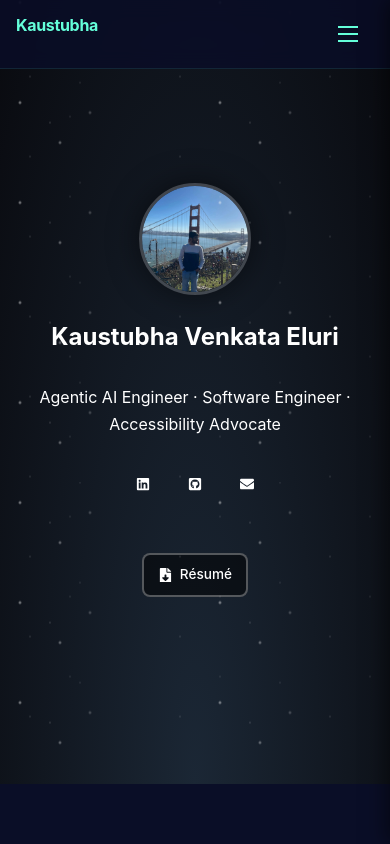
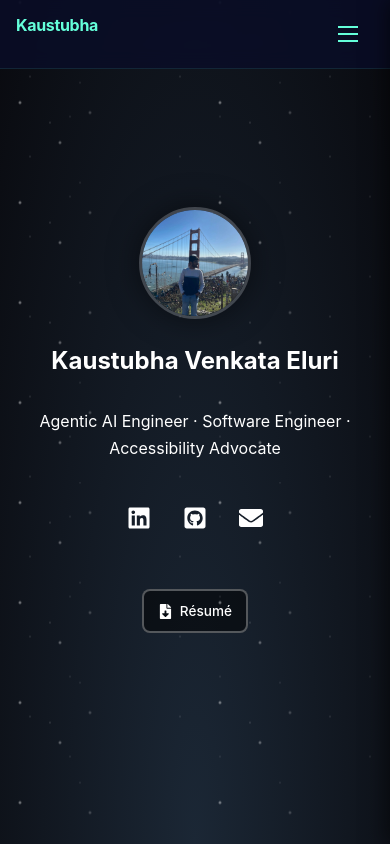
Before and after one commit to Kaustubha-09/Kaustubha-09.github.io, a React (Vite) app: page / in a window 390 px wide. Built offline with nearby package versions, Linux system fonts and the light colour scheme.

Commit message:
Increase social icon sizes and ensure space background covers full page

```diff
--- a/src/pages/Home/Home.module.css
+++ b/src/pages/Home/Home.module.css
@@ -1,7 +1,8 @@
 .container {
   display: flex;
   flex-direction: column;
-  min-height: calc(100vh - 80px);
+  min-height: 100vh;
+  height: 100vh;
   justify-content: center;
   align-items: center;
   text-align: center;
@@ -10,6 +11,7 @@
     linear-gradient(180deg, #0a0e27 0%, #1a1f3a 50%, #0a0e27 100%);
   background-position: center;
   background-size: cover;
+  background-attachment: fixed;
   position: relative;
   overflow: hidden;
   padding: 0;
@@ -127,7 +129,7 @@
 
 .icon {
   color: white;
-  font-size: 2.5em;
+  font-size: 4.5em;
   border-radius: 0.125em;
   transition: all 0.3s ease;
   padding: 0.25em;
@@ -169,7 +171,8 @@
 /* Tablet */
 @media (max-width: 1024px) {
   .container {
-    min-height: calc(100vh - 70px);
+    min-height: 100vh;
+    height: 100vh;
   }
 
   .headingOne {
@@ -185,12 +188,17 @@
     height: 9em;
     width: 9em;
   }
+
+  .icon {
+    font-size: 4em;
+  }
 }
 
 /* Mobile */
 @media (max-width: 768px) {
   .container {
-    min-height: calc(100vh - 60px);
+    min-height: 100vh;
+    height: 100vh;
     padding: 1rem 0.5rem;
   }
 
@@ -210,7 +218,7 @@
   }
 
   .icon {
-    font-size: 2em;
+    font-size: 3.5em;
   }
 
   .resumeButton {
@@ -222,6 +230,8 @@
 /* Small mobile */
 @media (max-width: 480px) {
   .container {
+    min-height: 100vh;
+    height: 100vh;
     padding: 0.75rem 0.25rem;
   }
 
@@ -239,7 +249,7 @@
   }
 
   .icon {
-    font-size: 1.75em;
+    font-size: 3em;
   }
 
   .resumeButton {
@@ -255,7 +265,8 @@
 /* Landscape mobile */
 @media (max-width: 768px) and (orientation: landscape) {
   .container {
-    min-height: calc(100vh - 60px);
+    min-height: 100vh;
+    height: 100vh;
     padding: 0.5rem;
   }
 
@@ -275,7 +286,7 @@
   }
 
   .icon {
-    font-size: 1.75em;
+    font-size: 3.25em;
   }
 
   .resumeButton {
@@ -288,7 +299,8 @@
 /* Large screens */
 @media (min-width: 1920px) {
   .container {
-    min-height: calc(100vh - 100px);
+    min-height: 100vh;
+    height: 100vh;
   }
 
   .headingOne {
@@ -303,4 +315,8 @@
     height: 11em;
     width: 11em;
   }
+
+  .icon {
+    font-size: 5em;
+  }
 }
```
